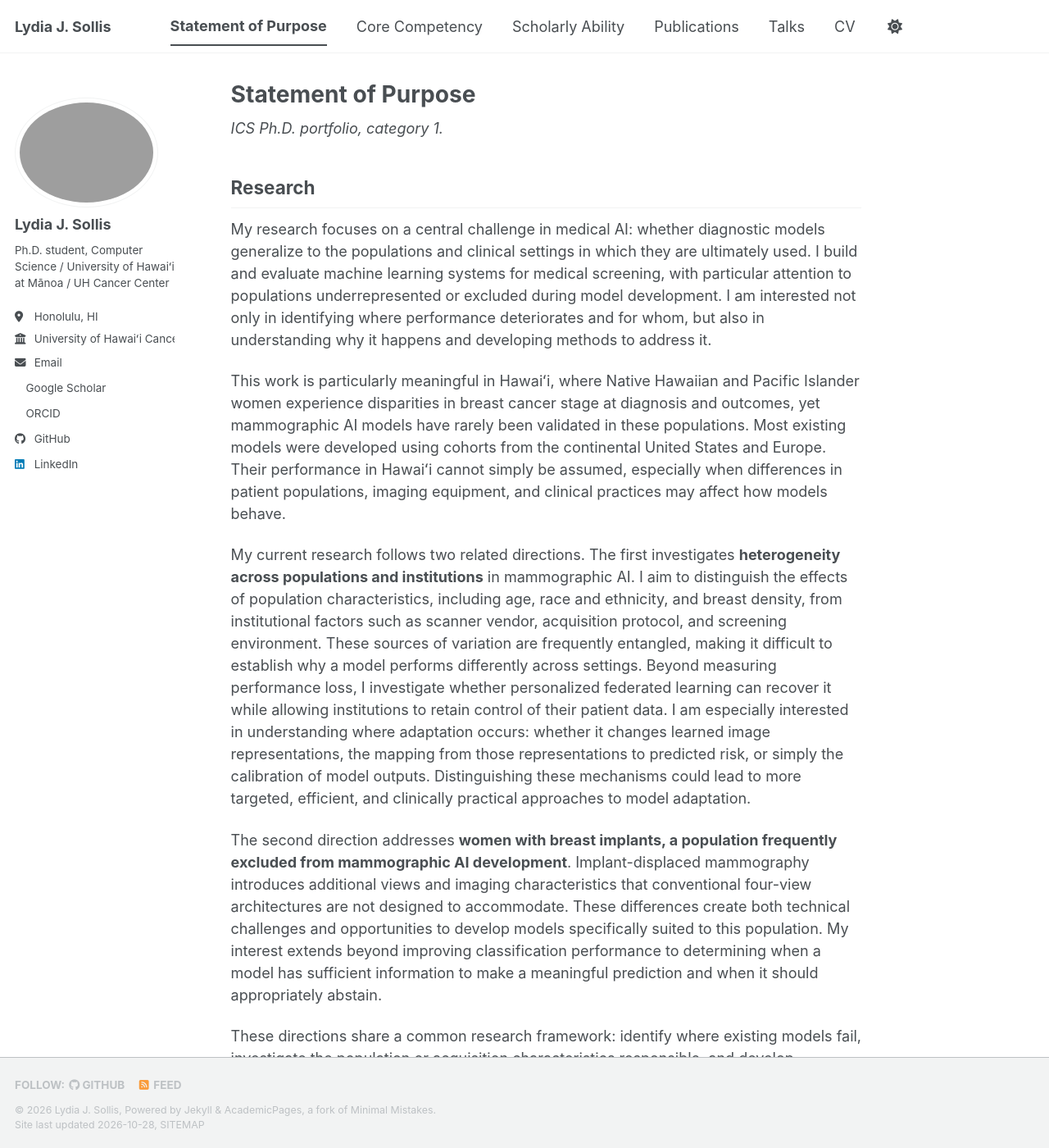
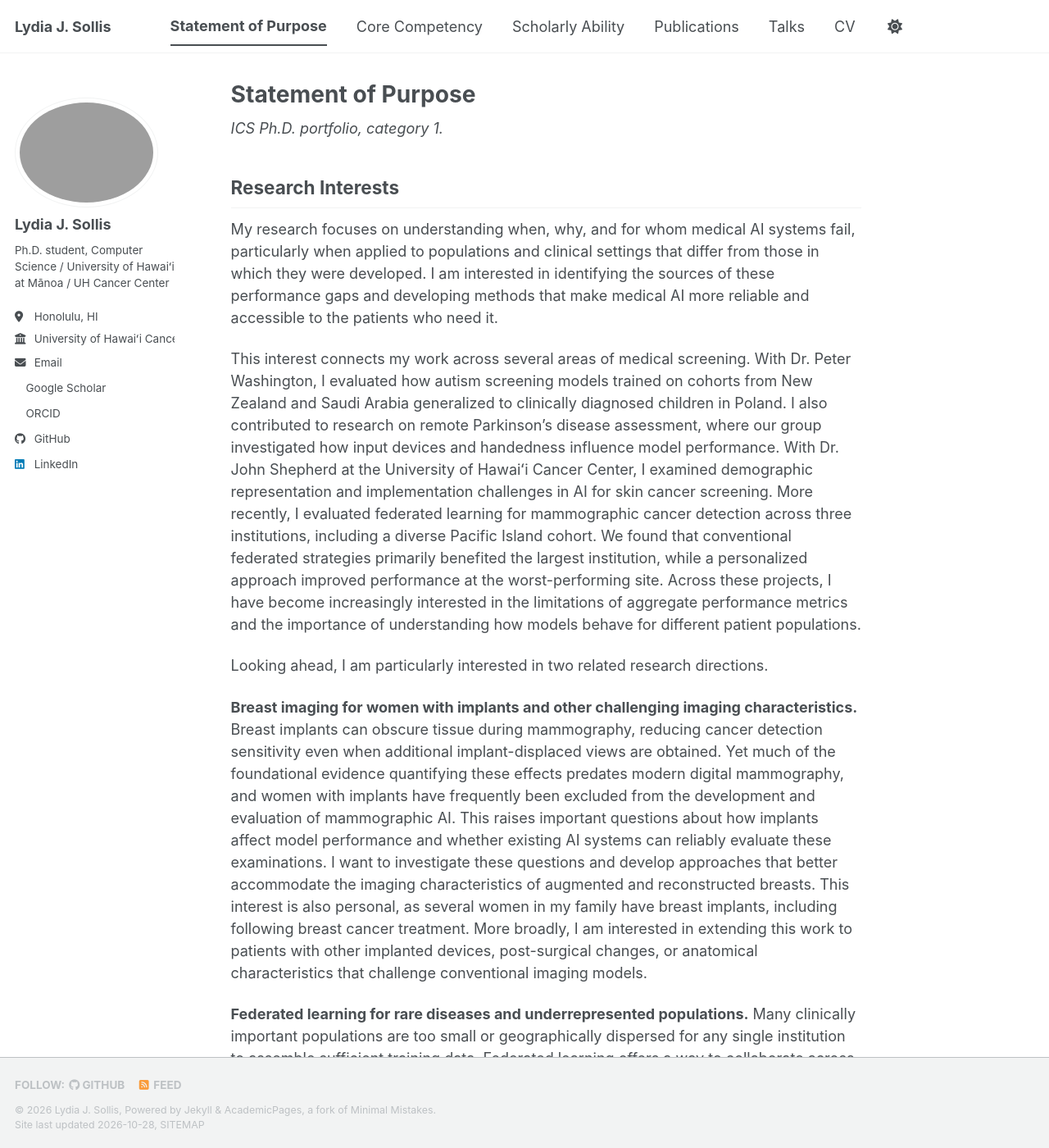
Before and after one commit to lsollis/lsollis.github.io, a Jekyll site: the page built from _pages/statement-of-purpose.md, in a window 1280 px wide and 1400 px high. Shown: the whole window at 82% size. Built offline with Jekyll 4.4.1, drawn with Linux system fonts in a browser that asks for light colours; a style sheet for code colours, icons or effects is not loaded; some of the changed text lies outside the part shown.

Commit message:
Revise statement of purpose; correct indexing note; add umbrella contribution
Statement of purpose rewritten around research interests, professional
goals, and teaching. Scholarly ability: indexing note now reflects actual
PubMed status and pending publications; contribution statement added for
the umbrella review. Home page link text updated to match.

Co-Authored-By: Claude Opus 5.5 <noreply@anthropic.com>

```diff
--- a/_pages/statement-of-purpose.md
+++ b/_pages/statement-of-purpose.md
@@ -6,30 +6,30 @@ author_profile: true
 
 *ICS Ph.D. portfolio, category 1.*
 
-## Research
+## Research Interests
 
-My research focuses on a central challenge in medical AI: whether diagnostic models generalize to the populations and clinical settings in which they are ultimately used. I build and evaluate machine learning systems for medical screening, with particular attention to populations underrepresented or excluded during model development. I am interested not only in identifying where performance deteriorates and for whom, but also in understanding why it happens and developing methods to address it.
+My research focuses on understanding when, why, and for whom medical AI systems fail, particularly when applied to populations and clinical settings that differ from those in which they were developed. I am interested in identifying the sources of these performance gaps and developing methods that make medical AI more reliable and accessible to the patients who need it.
 
-This work is particularly meaningful in Hawaiʻi, where Native Hawaiian and Pacific Islander women experience disparities in breast cancer stage at diagnosis and outcomes, yet mammographic AI models have rarely been validated in these populations. Most existing models were developed using cohorts from the continental United States and Europe. Their performance in Hawaiʻi cannot simply be assumed, especially when differences in patient populations, imaging equipment, and clinical practices may affect how models behave.
+This interest connects my work across several areas of medical screening. With Dr. Peter Washington, I evaluated how autism screening models trained on cohorts from New Zealand and Saudi Arabia generalized to clinically diagnosed children in Poland. I also contributed to research on remote Parkinson's disease assessment, where our group investigated how input devices and handedness influence model performance. With Dr. John Shepherd at the University of Hawaiʻi Cancer Center, I examined demographic representation and implementation challenges in AI for skin cancer screening. More recently, I evaluated federated learning for mammographic cancer detection across three institutions, including a diverse Pacific Island cohort. We found that conventional federated strategies primarily benefited the largest institution, while a personalized approach improved performance at the worst-performing site. Across these projects, I have become increasingly interested in the limitations of aggregate performance metrics and the importance of understanding how models behave for different patient populations.
 
-My current research follows two related directions. The first investigates **heterogeneity across populations and institutions** in mammographic AI. I aim to distinguish the effects of population characteristics, including age, race and ethnicity, and breast density, from institutional factors such as scanner vendor, acquisition protocol, and screening environment. These sources of variation are frequently entangled, making it difficult to establish why a model performs differently across settings. Beyond measuring performance loss, I investigate whether personalized federated learning can recover it while allowing institutions to retain control of their patient data. I am especially interested in understanding where adaptation occurs: whether it changes learned image representations, the mapping from those representations to predicted risk, or simply the calibration of model outputs. Distinguishing these mechanisms could lead to more targeted, efficient, and clinically practical approaches to model adaptation.
+Looking ahead, I am particularly interested in two related research directions.
 
-The second direction addresses **women with breast implants, a population frequently excluded from mammographic AI development**. Implant-displaced mammography introduces additional views and imaging characteristics that conventional four-view architectures are not designed to accommodate. These differences create both technical challenges and opportunities to develop models specifically suited to this population. My interest extends beyond improving classification performance to determining when a model has sufficient information to make a meaningful prediction and when it should appropriately abstain.
+**Breast imaging for women with implants and other challenging imaging characteristics.** Breast implants can obscure tissue during mammography, reducing cancer detection sensitivity even when additional implant-displaced views are obtained. Yet much of the foundational evidence quantifying these effects predates modern digital mammography, and women with implants have frequently been excluded from the development and evaluation of mammographic AI. This raises important questions about how implants affect model performance and whether existing AI systems can reliably evaluate these examinations. I want to investigate these questions and develop approaches that better accommodate the imaging characteristics of augmented and reconstructed breasts. This interest is also personal, as several women in my family have breast implants, including following breast cancer treatment. More broadly, I am interested in extending this work to patients with other implanted devices, post-surgical changes, or anatomical characteristics that challenge conventional imaging models.
 
-These directions share a common research framework: identify where existing models fail, investigate the population or acquisition characteristics responsible, and develop adaptations or new models that address those limitations. Both draw on the Hawaiʻi and Pacific Islands Mammography Registry and explore the potential of language-grounded representation learning for populations with limited annotated data. Together, they inform my developing dissertation research and a broader program centered on reliable, population-aware medical imaging AI.
+**Federated learning for rare diseases and underrepresented populations.** Many clinically important populations are too small or geographically dispersed for any single institution to assemble sufficient training data. Federated learning offers a way to collaborate across institutions without transferring patient data, but conventional approaches do not necessarily benefit all participants equally. My previous work demonstrated how differences among institutions can produce unequal outcomes even when overall model performance improves. I want to investigate how population and institutional heterogeneity influence these results and develop personalized federated methods that support reliable modeling for rare conditions and populations with limited data. I am especially interested in approaches that allow smaller institutions to benefit from collaborative learning without sacrificing performance for their own patients.
 
-My preliminary work demonstrates the importance of this approach. In research presented at the MICCAI DeCaF workshop, I evaluated federated fine-tuning of GMIC across a three-site federation that included a diverse Pacific Island cohort. Standard global strategies, including FedAvg and FedProx, primarily benefited the largest site while leaving smaller sites at or below their pretrained performance. In contrast, Ditto, a personalized federated learning method, improved performance at the worst-performing site. These findings illustrate why aggregate improvements cannot be assumed to benefit every participating population and motivate my interest in understanding the mechanisms through which personalization succeeds.
-
-This emphasis on generalization also connects my earlier research. In my QCHAT-10 autism screening work, I evaluated cross-population transfer using cohorts from New Zealand, Saudi Arabia, and Poland. In Parkinson's disease research with the Hawaiʻi Digital Health Lab, our group investigated how device characteristics and handedness influence remote AI assessments. In an umbrella review of AI for skin cancer screening, I examined the limited demographic diversity of validation datasets and the lack of implementation science frameworks in the reviewed literature. Across these projects, I have pursued a consistent question: how can we establish that a model's reported performance translates into reliable performance for the people and settings where it matters?
+These interests reflect a broader research goal: to move beyond demonstrating that medical AI works on average and toward understanding when it can be trusted, when it needs to be adapted, and when a different approach is required.
 
 ## Professional Goals
 
-My long-term goal is to become a tenure-track faculty member leading a research group focused on trustworthy, equitable, and clinically useful medical AI. I envision a career that integrates methodological research, real-world deployment, and the training of researchers who can work across computer science and clinical disciplines.
+My long-term goal is to contribute to the development of medical AI systems that are both methodologically rigorous and useful in clinical practice. Following my Ph.D., I intend to pursue a postdoctoral position that provides specialized training in federated learning, medical imaging, or methods for improving model reliability in challenging and underrepresented populations. I want to deepen my methodological expertise while working with researchers and clinical collaborators who are developing solutions to these problems.
 
-I plan to begin with postdoctoral research that deepens my expertise in machine learning methodology, particularly federated learning, multi-view medical imaging, and representation learning. My doctoral work has given me experience applying and critically evaluating existing methods under challenging clinical and population shifts. I want to build on that foundation by developing new approaches to personalization, generalization, and model reliability.
+Beyond postdoctoral training, I am open to pursuing research in industry, academia, or a combination of both. My priority is to work in an environment where I can make meaningful contributions to the development, validation, and implementation of medical AI. Before beginning doctoral study, I worked in technical and operational roles where the reliability of systems had direct consequences for the people who depended on them. That experience continues to shape my research interests and my desire to see advances in machine learning translate into practical improvements in patient care.
 
-I also intend to spend part of my career in industry, working on the development and deployment of machine learning systems at scale. Before entering doctoral study, my professional experience centered on operational systems and the responsibility of ensuring that they worked reliably for the people who depended on them. That perspective continues to shape how I approach research. Industry experience would allow me to deepen my understanding of the engineering, monitoring, regulatory, and organizational challenges that determine whether promising models become effective real-world tools. I see this experience as complementary to academic research and particularly valuable for building a research program that bridges methodological advances and clinical implementation.
+In industry, I would welcome opportunities to develop and evaluate medical AI systems at scale, gaining experience with the challenges of clinical deployment and ongoing model monitoring. In academia, I would be interested in leading an interdisciplinary research group that works closely with clinical partners to address persistent gaps in medical AI performance and accessibility. I see value in both paths and expect my experiences and opportunities following postdoctoral training to help shape that decision.
 
-Teaching is also an important part of the academic career I hope to build. Although I have not yet had the opportunity to teach in a university classroom, I discovered how much I enjoy teaching while serving as an Army officer, where I taught introductory IT and command-line skills to soldiers with varied technical backgrounds. I continue to find that same satisfaction in coaching my son's youth soccer team. I look forward to teaching computer science at the university level, helping students develop confidence with challenging technical material, and mentoring those entering the field from nontraditional backgrounds.
+## Teaching and Mentoring
 
-Ultimately, I intend to bring these experiences together in academia, establishing a research group that develops medical AI with rigorous validation, practical deployment considerations, and meaningful clinical partnerships built into the research process. I want to contribute to a field in which underrepresented populations are considered throughout model development and evaluation, rather than addressed only after systems have already been built. Through research, teaching, and mentorship, I hope to help advance medical AI that is both methodologically rigorous and genuinely useful to the people it is intended to serve.
+Teaching is also an important part of my professional interests. Although I have not yet had the opportunity to teach in a university classroom, I discovered how much I enjoy teaching while serving as an Army officer, where I taught introductory IT and command-line skills to soldiers with varied technical backgrounds. I continue to find that same satisfaction in coaching my son's youth soccer team. I would welcome the opportunity to teach computer science at the university level, helping students develop confidence with challenging technical material and mentoring those entering the field from nontraditional backgrounds.
+
+Ultimately, whether my career takes me into industry, academia, or both, I want my work to help close the gap between what medical AI can achieve under ideal conditions and what it delivers for patients in the real world.
```
Also changed, not shown: _pages/about.md (+2 -2 lines), _pages/scholarly-ability.md (+7 -2 lines).
